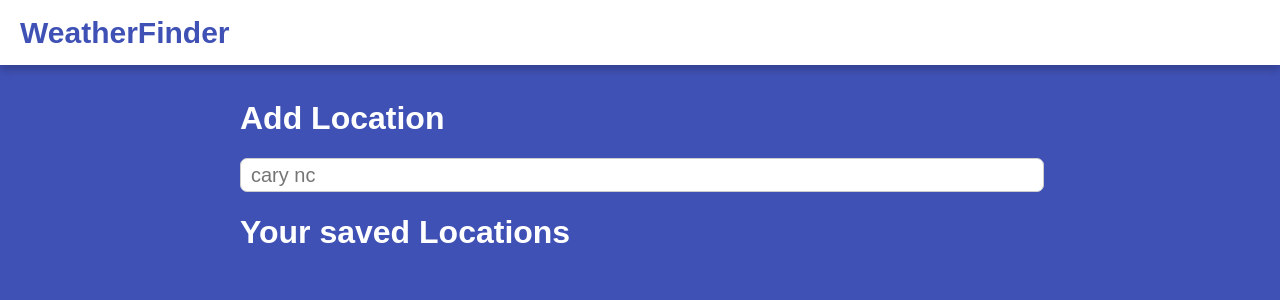
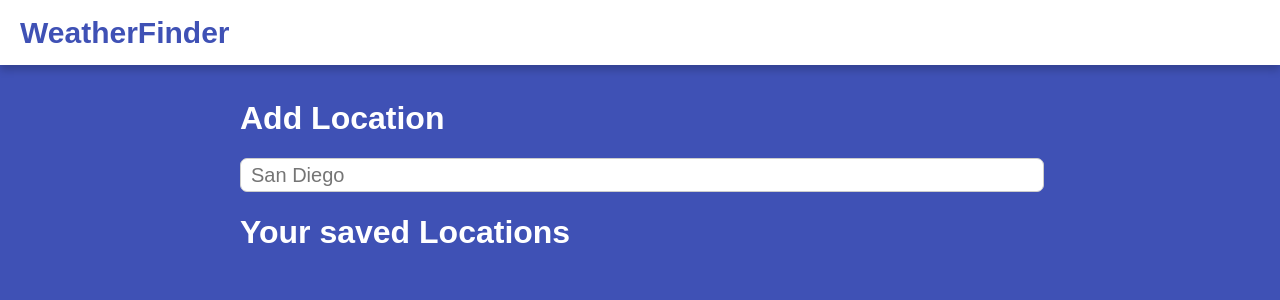
Before and after one commit to Kameron2442/weatherFinder-Angular, an Angular app: page / in a window 1280 px wide. Shown: the top 300 px of the page. Built offline with nearby package versions, Linux system fonts and the light colour scheme; no server answers.

Commit message:
Set up the new-loc Output event so new locations get added to saved

```diff
--- a/src/app/mylocs/mylocs.component.html
+++ b/src/app/mylocs/mylocs.component.html
@@ -1,10 +1,10 @@
 <h1>Add Location</h1>
-<app-new-loc></app-new-loc>
+<app-new-loc (addLoc) = 'receiveLocation($event)' ></app-new-loc>
 
 
 <h1>Your saved Locations</h1>
 <div class = 'neg-margin'>
     <div class = 'item-holder' *ngFor="let loc of mylocs">
-        <app-loc-item [loc] = 'loc' ></app-loc-item>
+        <app-loc-item [loc] = 'loc'></app-loc-item>
     </div>
 </div>
--- a/src/app/mylocs/mylocs.component.ts
+++ b/src/app/mylocs/mylocs.component.ts
@@ -36,4 +36,8 @@ export class MylocsComponent implements OnInit {
 
   }
 
+  receiveLocation($event){
+    this.mylocs.push($event);
+  }
+
 }
--- a/src/app/new-loc/new-loc.component.html
+++ b/src/app/new-loc/new-loc.component.html
@@ -1,8 +1,8 @@
 <div class ='border-input'>
-<input type="text" id="loc-input" class = 'tb' placeholder='cary nc' (input)="onSearchChange($event.target.value)">
+<input #searchInput type="text" id="loc-input" class = 'tb' placeholder='San Diego' (input)="onSearchChange($event.target.value)">
 </div>
 
-<div class = 's-item' *ngFor = 'let loc of searchedLocs'>
+<div class = 's-item' *ngFor = 'let loc of searchedLocs; index as i'>
     <p class = 's-item-title'>{{loc.locName}}</p>
-    <div class = 's-item-add'>ADD</div>
+    <div class = 's-item-add' (click) = 'sendLoc(i); searchInput.value = ""; '>ADD</div>
 </div>
--- a/src/app/new-loc/new-loc.component.ts
+++ b/src/app/new-loc/new-loc.component.ts
@@ -1,4 +1,4 @@
-import { Component, OnInit } from '@angular/core';
+import { Component, OnInit, Output, EventEmitter } from '@angular/core';
 import { Loc } from '../models/Loc';
 import { GetNewLocService } from '../services/get-new-loc.service';
 
@@ -11,6 +11,7 @@ import { GetNewLocService } from '../services/get-new-loc.service';
 export class NewLocComponent implements OnInit {
 
   searchedLocs: Loc[] = [];
+  @Output() addLoc = new EventEmitter<Loc>();
 
   constructor(private newLocService: GetNewLocService) { }
 
@@ -25,4 +26,9 @@ export class NewLocComponent implements OnInit {
     });
   }
 
+  sendLoc(index: number){
+    this.addLoc.emit(this.searchedLocs[index]);
+    this.searchedLocs = [];
+  }
+
 }
```
